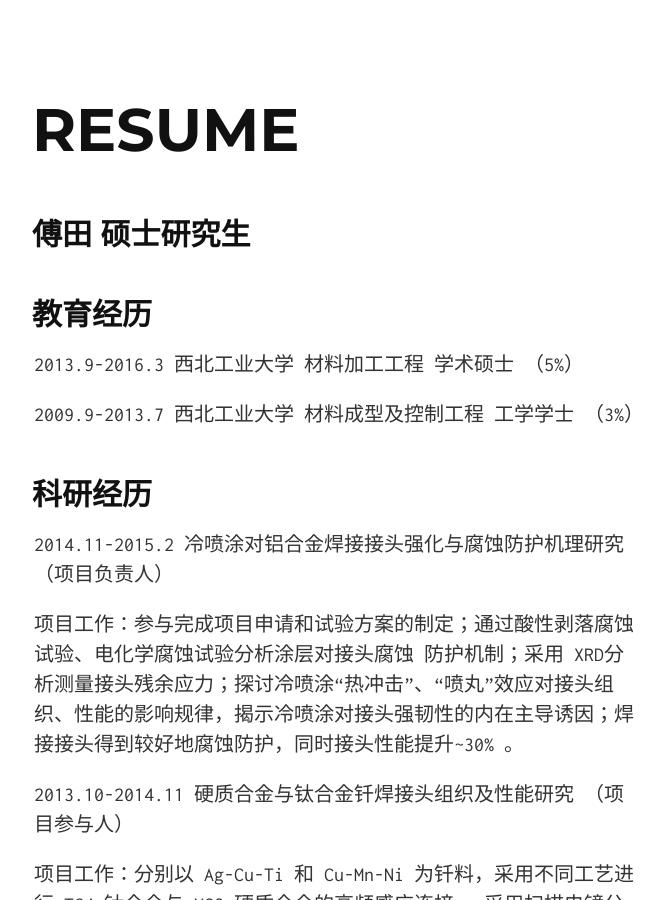
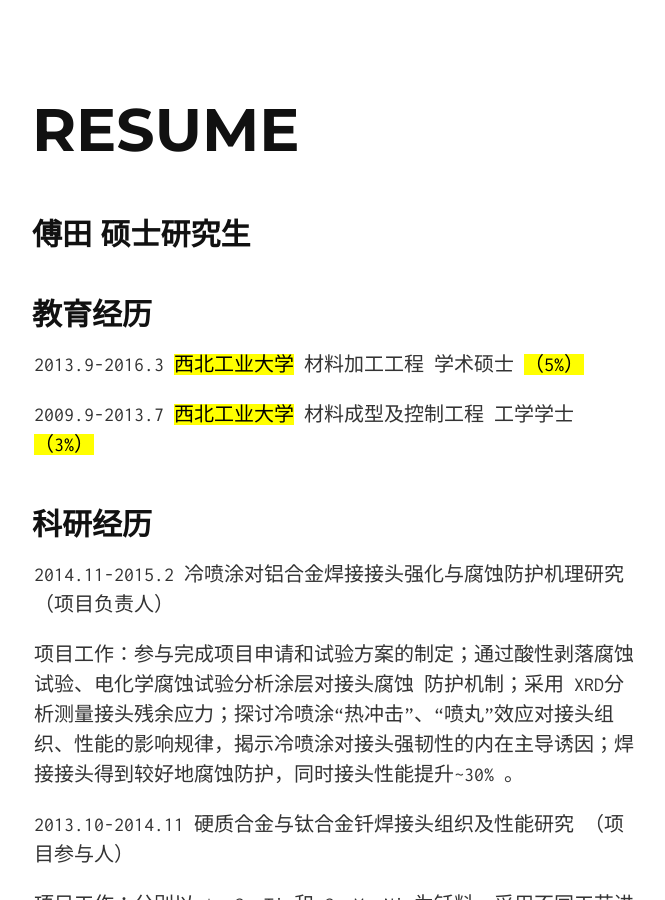
Before and after one commit to liyanarmstrong/projectExample, a Jekyll site: the page built from index.html, in a window 1280 px wide and 900 px high. Shown: the whole window, without its empty margins (306-971 px from the left). Built offline with Jekyll 4.4.1, drawn with Linux system fonts in a browser that asks for light colours; Markdown is read by kramdown in place of the engine named in the settings.

```diff
--- a/_includes/index.md
+++ b/_includes/index.md
@@ -3,9 +3,9 @@
 
 教育经历
 ----------
-2013.9-2016.3 西北工业大学 材料加工工程 学术硕士 （5%）
+2013.9-2016.3 <mark>西北工业大学</mark> 材料加工工程 学术硕士 <mark>（5%）</mark>
 
-2009.9-2013.7 西北工业大学 材料成型及控制工程 工学学士 （3%）
+2009.9-2013.7 <mark>西北工业大学</mark> 材料成型及控制工程 工学学士 <mark>（3%）</mark>
 
 科研经历
 -------------------------
```
